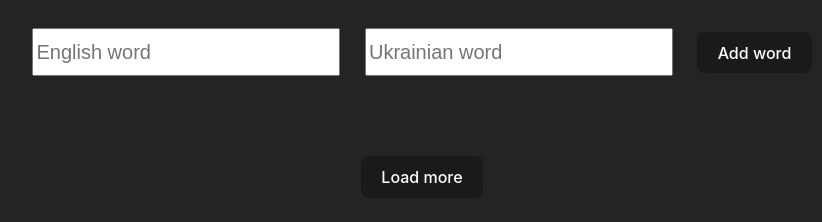
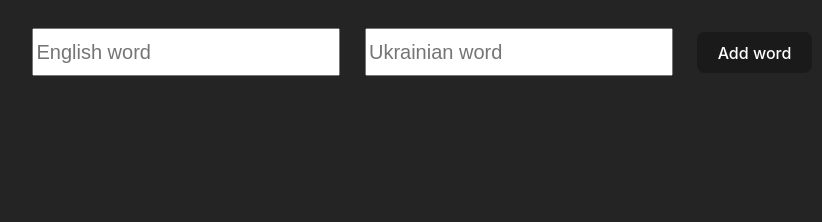
Before and after one commit to Kostya-Romanovskyi/vocabulary-typescript, a website built with Vite: page index.html in a window 1280 px wide. Shown: the whole page, without its empty margins (218-1040 px from the left). Built offline with nearby package versions, Linux system fonts and the light colour scheme; no server answers.

Commit message:
deleted load more btn

```diff
--- a/index.html
+++ b/index.html
@@ -27,8 +27,6 @@
       </div>
     </section>
 
-    <button class="load-more" type="button">Load more</button>
-
     <script type="module" src="/src/main.ts"></script>
   </body>
 </html>
--- a/tsconfig.json
+++ b/tsconfig.json
@@ -20,5 +20,4 @@
     "noFallthroughCasesInSwitch": true
   },
   "include": ["src"]
-  // "base": "/vocabulary-typescript/"
 }
```
